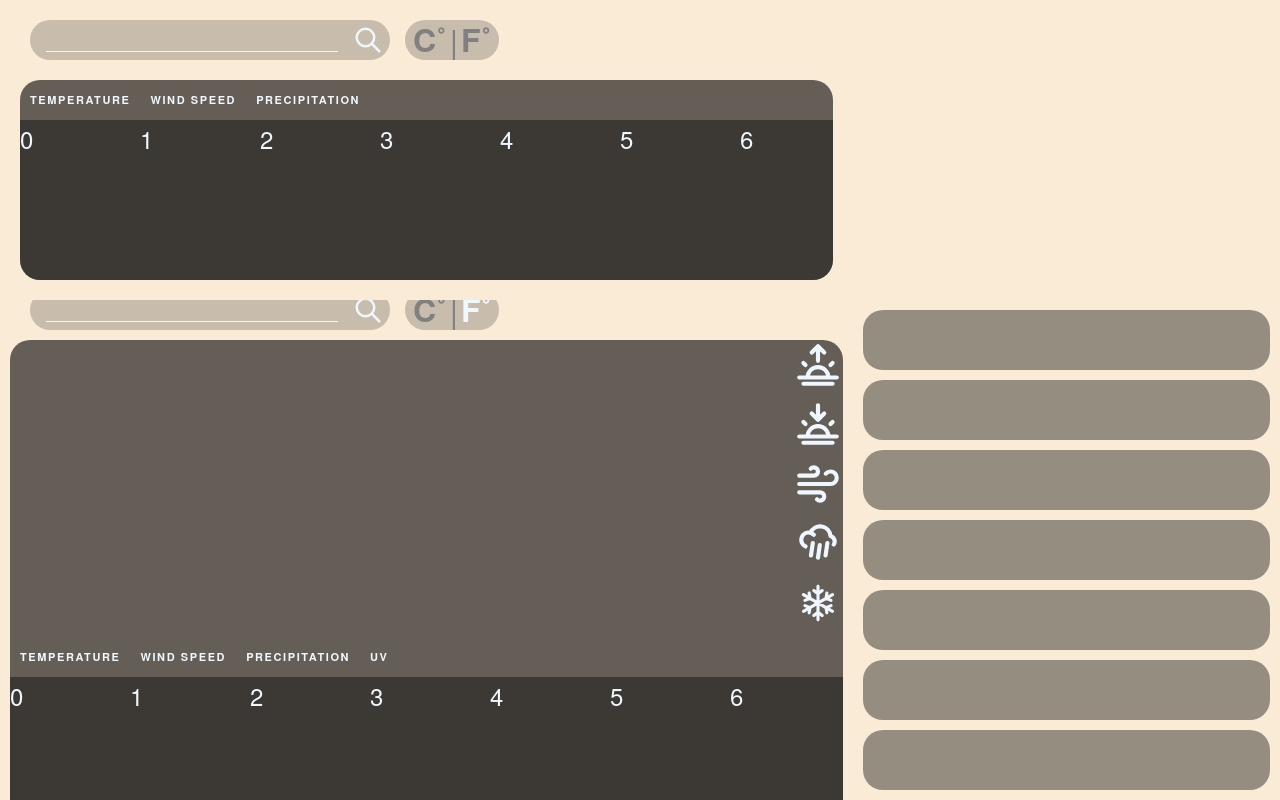
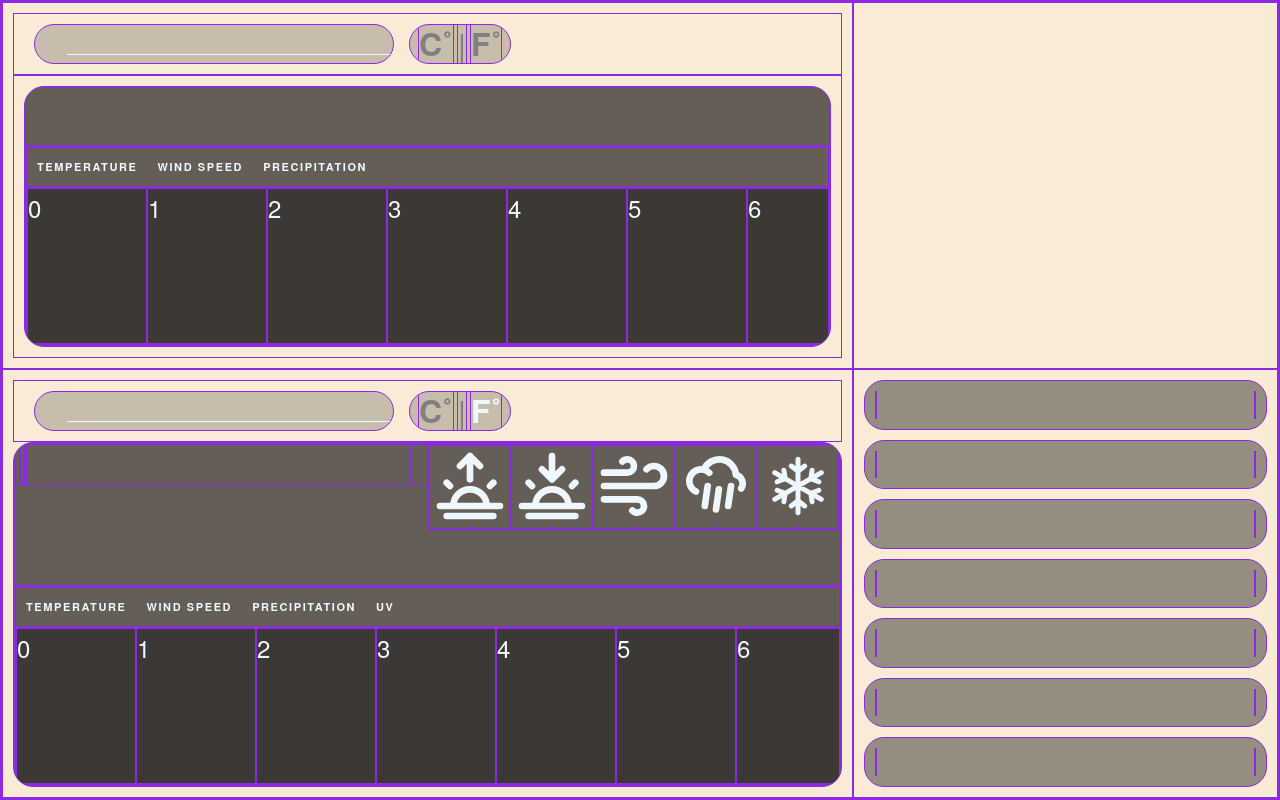
Before and after one commit to KentonKim/weather-app, a website built with webpack: page dist/index.html in a window 1280 px wide. Built offline with nearby package versions, Linux system fonts and the light colour scheme.

Commit message:
Added maincontent styles Adjusted width for font shrinking on cardss

```diff
--- a/src/css/style.css
+++ b/src/css/style.css
@@ -3,7 +3,7 @@
 
 * {
     background-color: transparent;
-    /* border: 1px solid blueviolet; */
+    border: 1px solid blueviolet;
     box-sizing: border-box;
     padding: 0;
     margin: 0;
@@ -115,7 +115,7 @@ button:focus, input:focus {
     display: flex;
     align-items: center;
     padding: 8px;
-    padding-left: 1rem;
+    padding-left: 2rem;
     margin: 0;
     background-color: var(--transparent-light-light);
 }
@@ -128,7 +128,7 @@ button:focus, input:focus {
     height: 100%;
     border-bottom: 1px solid var(--font-white);
     flex: 1;
-    /* margin-left: 15px; */
+    font-size: 2rem;
     padding-bottom: 3px;
     margin: 0;
 }
@@ -207,6 +207,26 @@ button:focus, input:focus {
 .content-icon {
     width: 50px;
     filter: var(--alice-blule)
+}
+
+#content-main-container {
+    display: flex;
+    flex-flow: row wrap;
+    justify-content: space-evenly;
+}
+
+.content-main {
+    display: flex;
+    flex-direction: column;
+    align-items: center;
+}
+
+.content-main > img {
+    width: 80px;
+}
+
+.content-main > div {
+    font-size: 2rem;
 }
 
 #content-bottom {
@@ -368,7 +388,7 @@ button:focus, input:focus {
 
   }
 
-@media (max-width: 650px) {
+@media (max-width: 700px) {
     .card-temperature {
         font-size: 1.5rem;
         margin-bottom: 3px;
```
